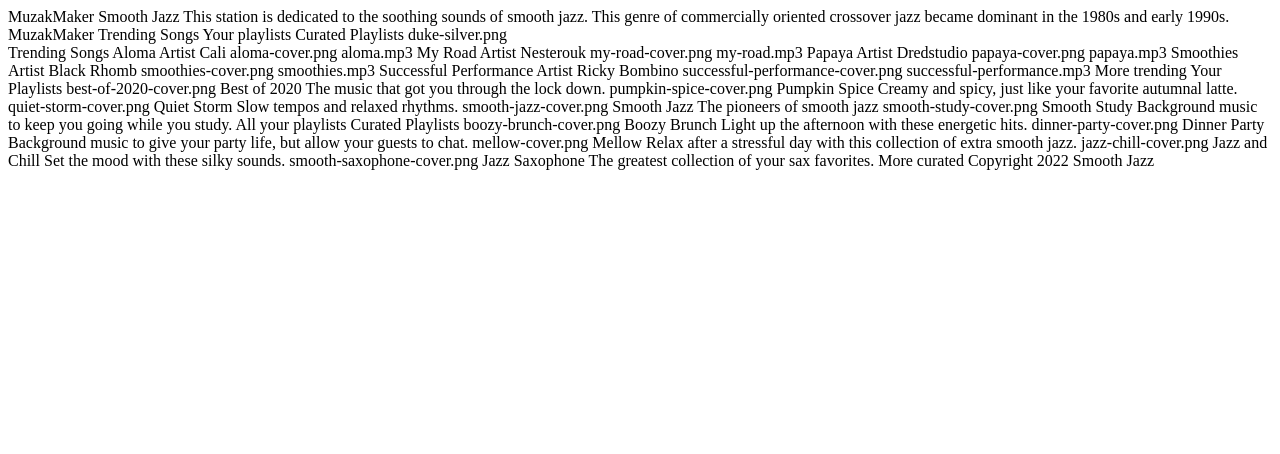
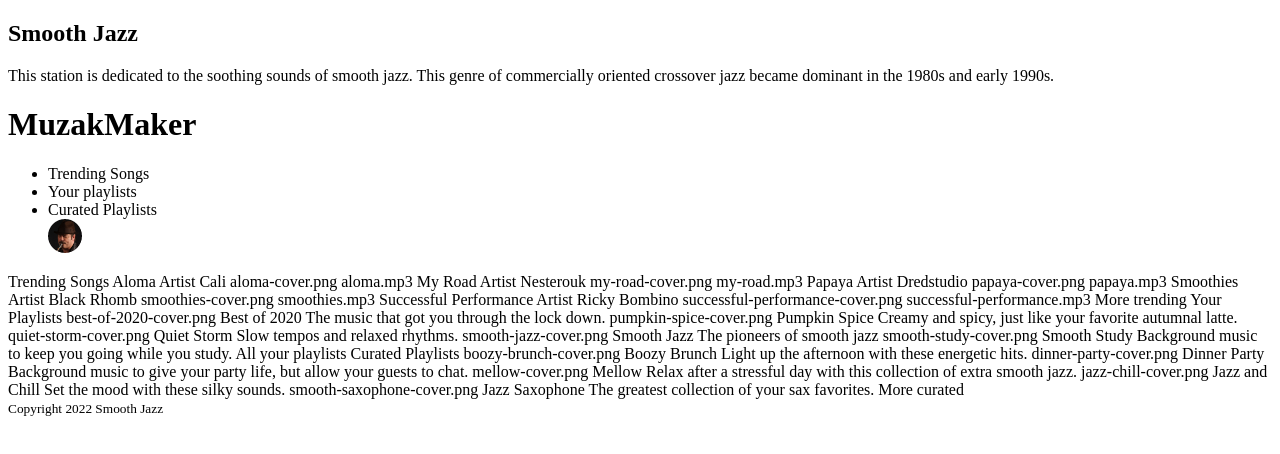
Before and after one commit to copaso/streamingmedia, a plain HTML site: page index.html in a window 1280 px wide. Drawn offline with Linux system fonts and the light colour scheme.

Commit message:
organize content
added  aside, header, nav, main, footer

```diff
--- a/index.html
+++ b/index.html
@@ -3,21 +3,29 @@
 <head>
     <meta charset="UTF-8">
     <meta name="viewport" content="width=device-width, initial-scale=1.0">
-    <title>Document</title>
+    <title>MuzakMaker</title>
 </head>
 <body>
     <!--NOTE: Leave all the content in this order; do not rearrange the text. This is the order it needs to be for reading-- left to tight, top to bottom. Use CSS to visually order it for viewing. Also, note the title and heading that have been applied.-->
+<aside>
+    <h2>Smooth Jazz</h2>
+    <p>This station is dedicated to the soothing sounds of smooth jazz. This genre of commercially oriented crossover jazz became dominant in the 1980s and early 1990s.</p>
+</aside>
+
 <header>
-    MuzakMaker
-    Smooth Jazz
-    This station is dedicated to the soothing sounds of smooth jazz. This genre of commercially oriented crossover jazz became dominant in the 1980s and early 1990s.
+    <h1>MuzakMaker</h1>
+    <nav>
+        <ul>
+            <li><a href="#"></a>Trending Songs</li>
+            <li><a href="#"></a>Your playlists</li>
+            <li><a href="#"></a>Curated Playlists</li>
+            <img src="images/duke-silver.png" alt="profile picture of duke-silver">
+        </ul>
+    </nav>
 
-    MuzakMaker
-    Trending Songs
-    Your playlists
-    Curated Playlists
-    duke-silver.png
 </header>
+
+<main>
     Trending Songs
     Aloma
     Artist Cali
@@ -94,9 +102,11 @@
     The greatest collection of your sax favorites.
 
     More curated
+</main>
 
-
-Copyright 2022 Smooth Jazz
+<footer>
+    <small>Copyright 2022 Smooth Jazz</small>
+</footer>
 
 </body>
 </html>
```
Lines whose indentation alone changed are shown as unchanged.
